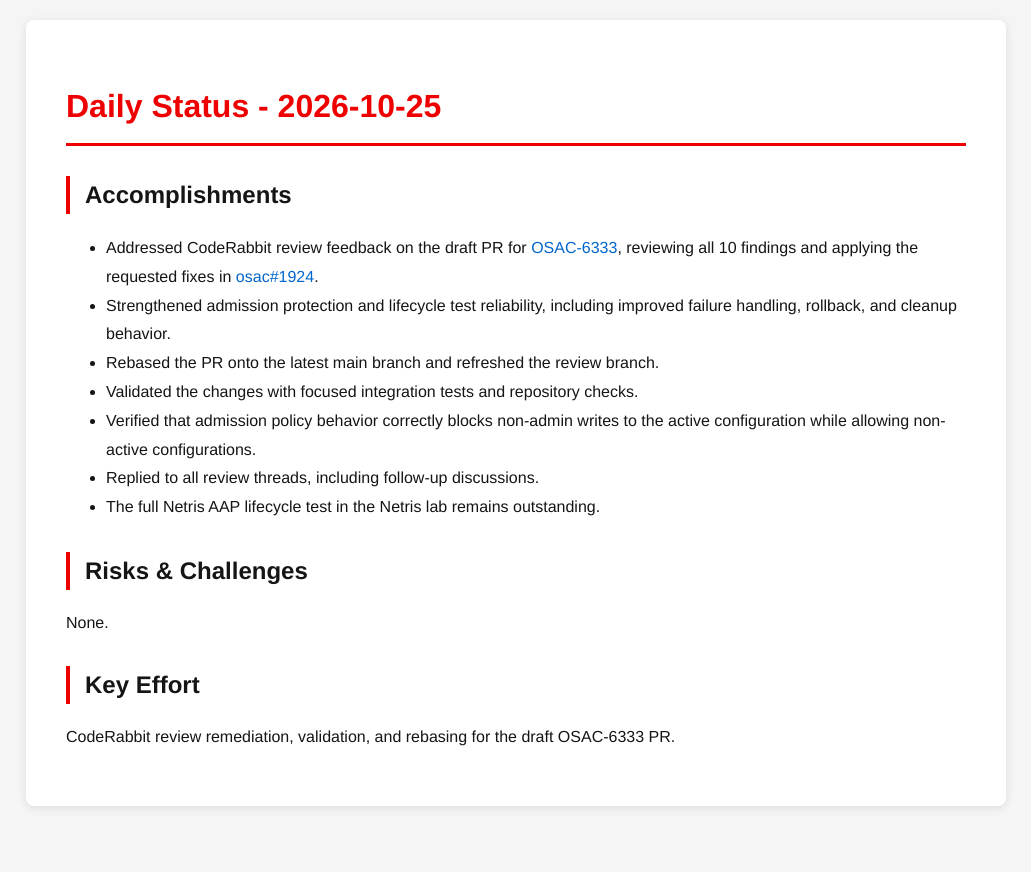
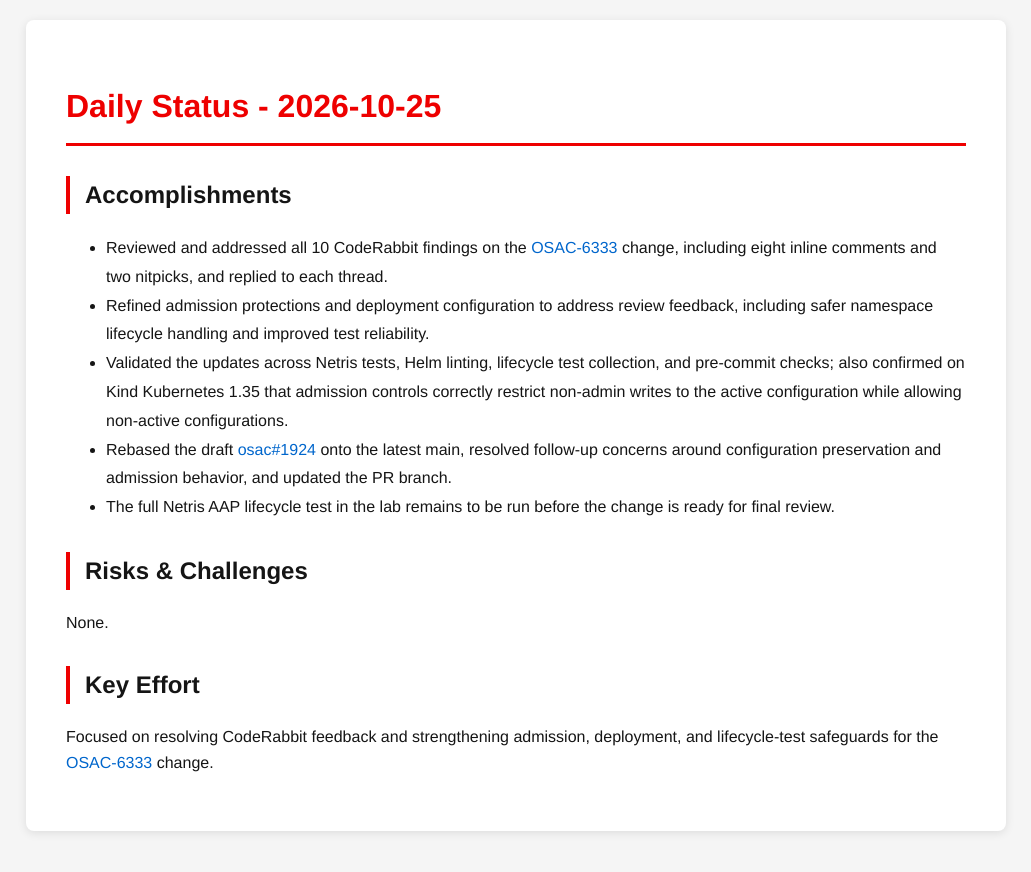
Before and after one commit to tzvatot/daily-status, a Jekyll site: the page built from 2026-10-25.md, in a window 1280 px wide. Shown: the top 872 px of the page, without its empty margins (124-1155 px from the left). Built offline with Jekyll 4.4.1, drawn with Linux system fonts in a browser that asks for light colours.

Commit message:
Daily status update - 2026-10-25

```diff
--- a/2026-10-25.md
+++ b/2026-10-25.md
@@ -7,16 +7,14 @@ date: 2026-10-25
 # Daily Status - 2026-10-25
 
 ## Accomplishments
-- Addressed CodeRabbit review feedback on the draft PR for [OSAC-6333](https://redhat.atlassian.net/browse/OSAC-6333), reviewing all 10 findings and applying the requested fixes in [osac#1924](https://github.com/osac-project/osac/pull/1924).
-- Strengthened admission protection and lifecycle test reliability, including improved failure handling, rollback, and cleanup behavior.
-- Rebased the PR onto the latest main branch and refreshed the review branch.
-- Validated the changes with focused integration tests and repository checks.
-- Verified that admission policy behavior correctly blocks non-admin writes to the active configuration while allowing non-active configurations.
-- Replied to all review threads, including follow-up discussions.
-- The full Netris AAP lifecycle test in the Netris lab remains outstanding.
+- Reviewed and addressed all 10 CodeRabbit findings on the [OSAC-6333](https://redhat.atlassian.net/browse/OSAC-6333) change, including eight inline comments and two nitpicks, and replied to each thread.
+- Refined admission protections and deployment configuration to address review feedback, including safer namespace lifecycle handling and improved test reliability.
+- Validated the updates across Netris tests, Helm linting, lifecycle test collection, and pre-commit checks; also confirmed on Kind Kubernetes 1.35 that admission controls correctly restrict non-admin writes to the active configuration while allowing non-active configurations.
+- Rebased the draft [osac#1924](https://github.com/osac-project/osac/pull/1924) onto the latest main, resolved follow-up concerns around configuration preservation and admission behavior, and updated the PR branch.
+- The full Netris AAP lifecycle test in the lab remains to be run before the change is ready for final review.
 
 ## Risks & Challenges
 None.
 
 ## Key Effort
-CodeRabbit review remediation, validation, and rebasing for the draft OSAC-6333 PR.
+Focused on resolving CodeRabbit feedback and strengthening admission, deployment, and lifecycle-test safeguards for the [OSAC-6333](https://redhat.atlassian.net/browse/OSAC-6333) change.
```
